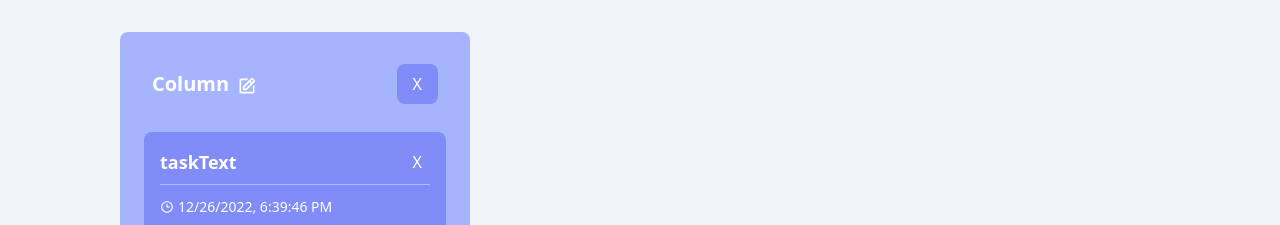
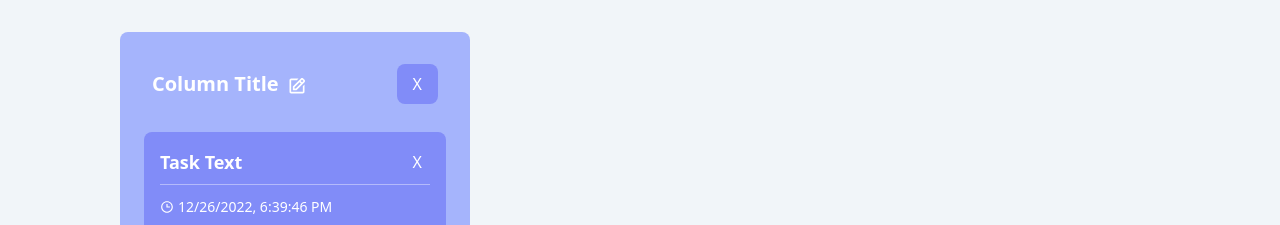
Before and after one commit to fleffy/kanban-board, a React (Vite) app: page / in a window 1280 px wide. Both pictures are taken after a click on the button "+ column". Shown: the part 225-450 px from the top of the page. Built offline with nearby package versions, Linux system fonts and the light colour scheme.

Commit message:
changed default task & column title

```diff
--- a/src/components/KanbanApp/Column/AddColumn.jsx
+++ b/src/components/KanbanApp/Column/AddColumn.jsx
@@ -9,10 +9,10 @@ export const AddColumn = () => {
 		dispatch(
 			addColumn({
 				id: uuidv4(),
-				title: 'Column',
+				title: 'Column Title',
 				tasks: [
 					{
-						taskText: 'taskText',
+						taskText: 'Task Text',
 						taskTime: new Date().toLocaleString(),
 						taskID: uuidv4(),
 					},
--- a/src/components/KanbanApp/Column/Columns.jsx
+++ b/src/components/KanbanApp/Column/Columns.jsx
@@ -89,7 +89,7 @@ export const Columns = ({ kanban }) => {
 						))}
 					</div>
 					<button
-						onClick={() => addNewTask(kanban.id, 'taskText')}
+						onClick={() => addNewTask(kanban.id, 'Task Text')}
 						className='bg-indigo-400 dark:bg-indigo-700 rounded-lg p-2 opacity-50 hover:opacity-100 transition-all'
 					>
 						Add
--- a/src/components/KanbanApp/Column/Tasks.jsx
+++ b/src/components/KanbanApp/Column/Tasks.jsx
@@ -37,7 +37,7 @@ export const Tasks = ({ kanban, task }) => {
 									confirmEditTask(kanban.id, task.taskID, editedTaskText)
 									setTaskEditing(false)
 								}}
-								className='rounded-lg bg-indigo-400 dark:bg-indigo-700 font-semibold p-2 dark:opacity-40 dark:hover:opacity-100 transition-all'
+								className='rounded-lg bg-indigo-300 dark:bg-indigo-700 font-semibold p-2 dark:opacity-40 dark:hover:opacity-100 transition-all'
 							>
 								Confirm
 							</button>
```
